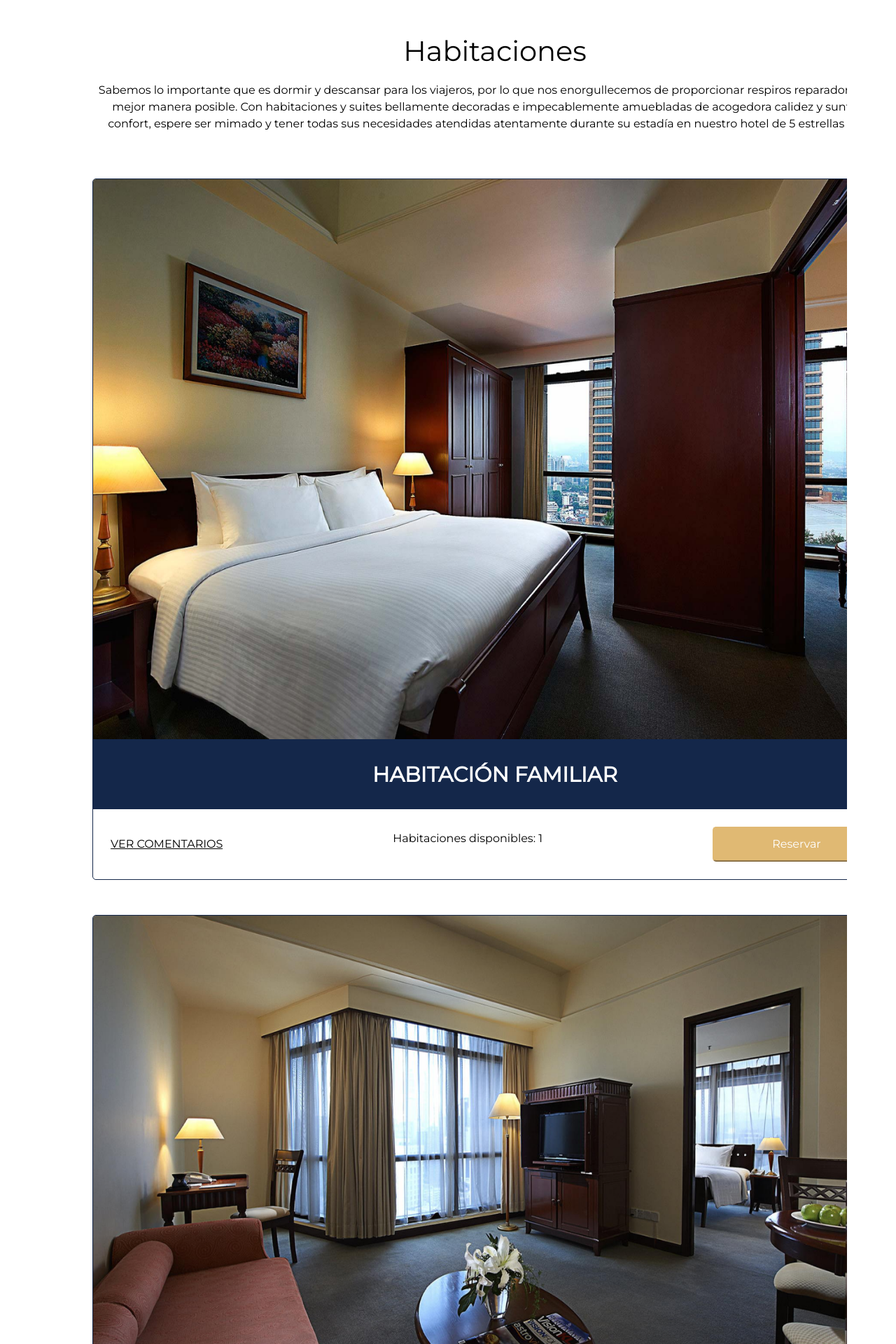
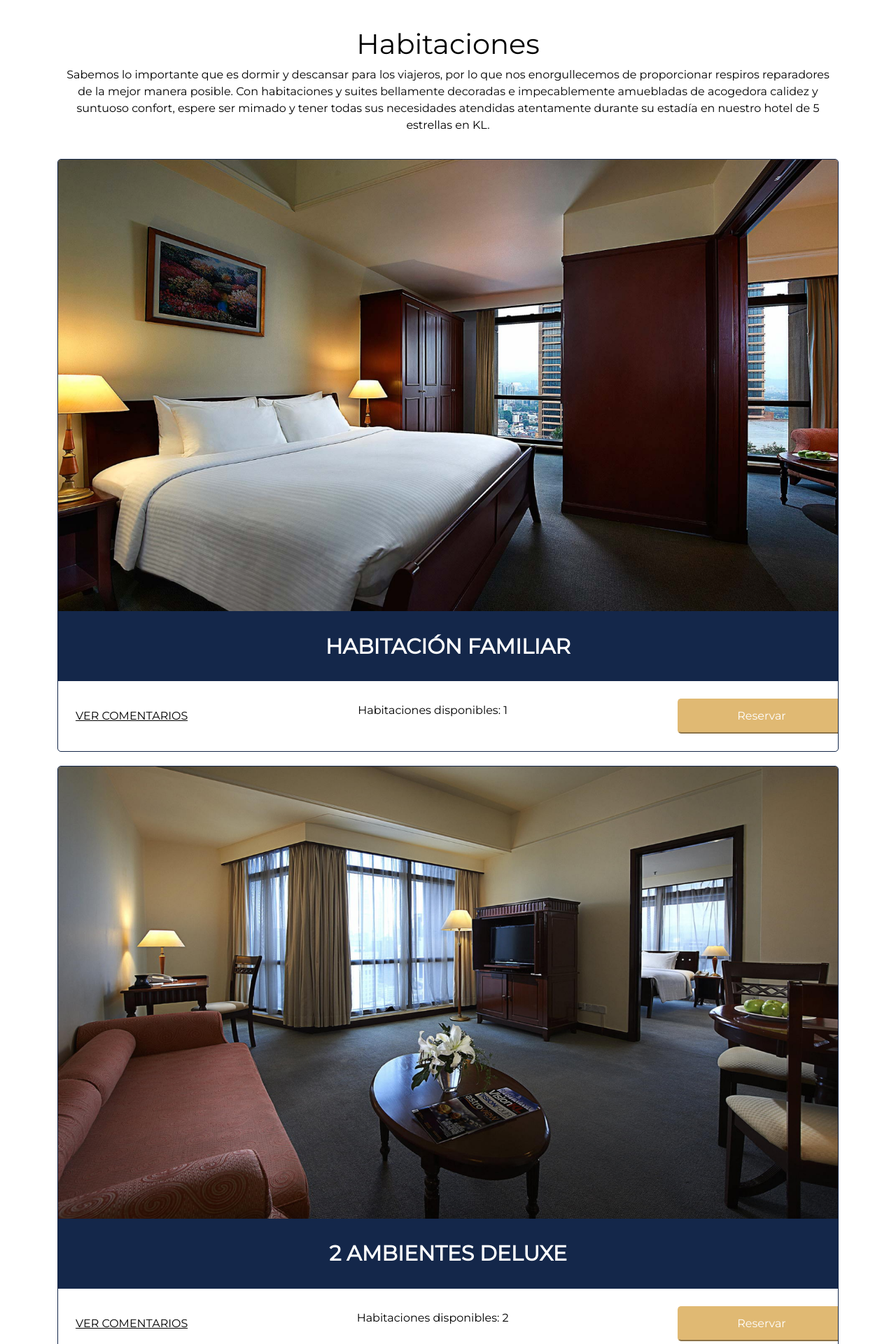
Before and after one commit to Rassaster/misionTIC-reservasHotelBerjaya, a Flask app: page /habitaciones/ in a window 1280 px wide. Shown: the part 610-2530 px from the top of the page at 70% size. Run offline with Flask 2, Linux system fonts and the light colour scheme.

Commit message:
tarjetas de habitaciones casi lista

```diff
--- a/src/static/css/baseStyle.css
+++ b/src/static/css/baseStyle.css
@@ -177,25 +177,24 @@ footer > div {
 .habitTitle {
   width: 1150px;
   text-align: center;
-  margin: 50px;
 }
 
 .habitTitle > .habH1 {
   color: black;
+  margin-top: 20px;
 }
 
 .habitTitle > .habP {
   color: black;
-  margin-top: 20px;
 }
 
-.habitFotos {
-  margin: 50px;
-  width: 1150px;
+.container > .row > .habitFotos {
+  padding: 0px;
   color: black;
   border-radius: 5px;
   border: 1px solid #14274A;
 }
+
 .habitFotos > .hab1 > .fotHabTit {
   height: 100px;
   color: white;
@@ -208,6 +207,7 @@ footer > div {
   display: flex;
   align-items: center;
 }
+
 .botonesFot {
   display: flex;
   width: 1100px;
@@ -232,3 +232,7 @@ footer > div {
   width: 240px;
   border-radius: 5px;
 }
+
+.container > .row {
+  margin: 20px 0px;
+}
--- /dev/null
+++ b/src/static/css/habitaciones.css
@@ -0,0 +1,19 @@
+/* .form-group label,
+.form-control option,
+.flash {
+  color: black;
+} */
+
+.mainNav ul li a,
+.contactUsCtn ul li a,
+.socialMediaCtn ul li a {
+  color: white;
+  text-decoration: none;
+}
+
+.btn-primary {
+  background-color: #14274A;
+  font-weight: bold;
+  color: white;
+  padding: 10px;
+}
--- a/src/templates/habitaciones.html
+++ b/src/templates/habitaciones.html
@@ -3,19 +3,23 @@
 {% block headCustom %}
 	{{ super() }}
 	<link href="https://cdn.jsdelivr.net/npm/bootstrap@5.1.3/dist/css/bootstrap.min.css" rel="stylesheet" integrity="sha384-1BmE4kWBq78iYhFldvKuhfTAU6auU8tT94WrHftjDbrCEXSU1oBoqyl2QvZ6jIW3" crossorigin="anonymous">
+	<link rel="stylesheet" href="{{ url_for('static', filename='css/habitaciones.css') }}">
 {% endblock %}
 
 {% block title %}Habitaciones{% endblock %}
 
 {% block content %}
 	<div class="container">
+		<div class="row">
 			<div class="habitTitle">
 				<h1 class="habH1">Habitaciones</h1>
 				<p class="habP">Sabemos lo importante que es dormir y descansar para los viajeros, por lo que nos enorgullecemos de proporcionar respiros reparadores de la mejor manera posible. Con habitaciones y suites bellamente decoradas e impecablemente amuebladas de acogedora calidez y suntuoso confort, espere ser mimado y tener todas sus necesidades atendidas atentamente durante su estadía en nuestro hotel de 5 estrellas en KL.</p>
 			</div>
+		</div>
+		<div class="row">
 			<div class="habitFotos">
 				<div class="hab1">
-				<img src="../static/assets/hab1.png" alt="FotoHab1" width="1150" height="800">
+					<img src="../static/assets/hab1.png" class="img-fluid" alt="FotoHab1">
 					<p class="fotHabTit">HABITACIÓN FAMILIAR</p>
 					<div class="botonesFot">
 						<a href="#">VER COMENTARIOS</a>
@@ -24,9 +28,11 @@
 					</div>
 				</div>
 			</div>
+		</div>
+		<div class="row">
 			<div class="habitFotos">
 				<div class="hab1">
-				<img src="../static/assets/hab2.png" alt="FotoHab1" width="1150" height="800">
+					<img src="../static/assets/hab2.png" class="img-fluid" alt="FotoHab1">
 					<p class="fotHabTit">2 AMBIENTES DELUXE</p>
 					<div class="botonesFot">
 						<a href="#">VER COMENTARIOS</a>
@@ -35,14 +41,17 @@
 					</div>
 				</div>
 			</div>
+		</div>
+		<div class="row">
 			<div class="habitFotos">
 				<div class="hab1">
-				<img src="../static/assets/hab3.png" alt="FotoHab1" width="1150" height="800">
+					<img src="../static/assets/hab3.png" class="img-fluid" alt="FotoHab1">
 					<p class="fotHabTit">PENTHOUSE EMPERATRIZ</p>
 					<div class="botonesFot">
 						<a href="#">VER COMENTARIOS</a>
 						<p>Habitaciones disponibles: 3</p>
 						<button>Reservar</button>
+					</div>
 				</div>
 			</div>
 		</div>
```
Lines whose indentation alone changed are shown as unchanged.
